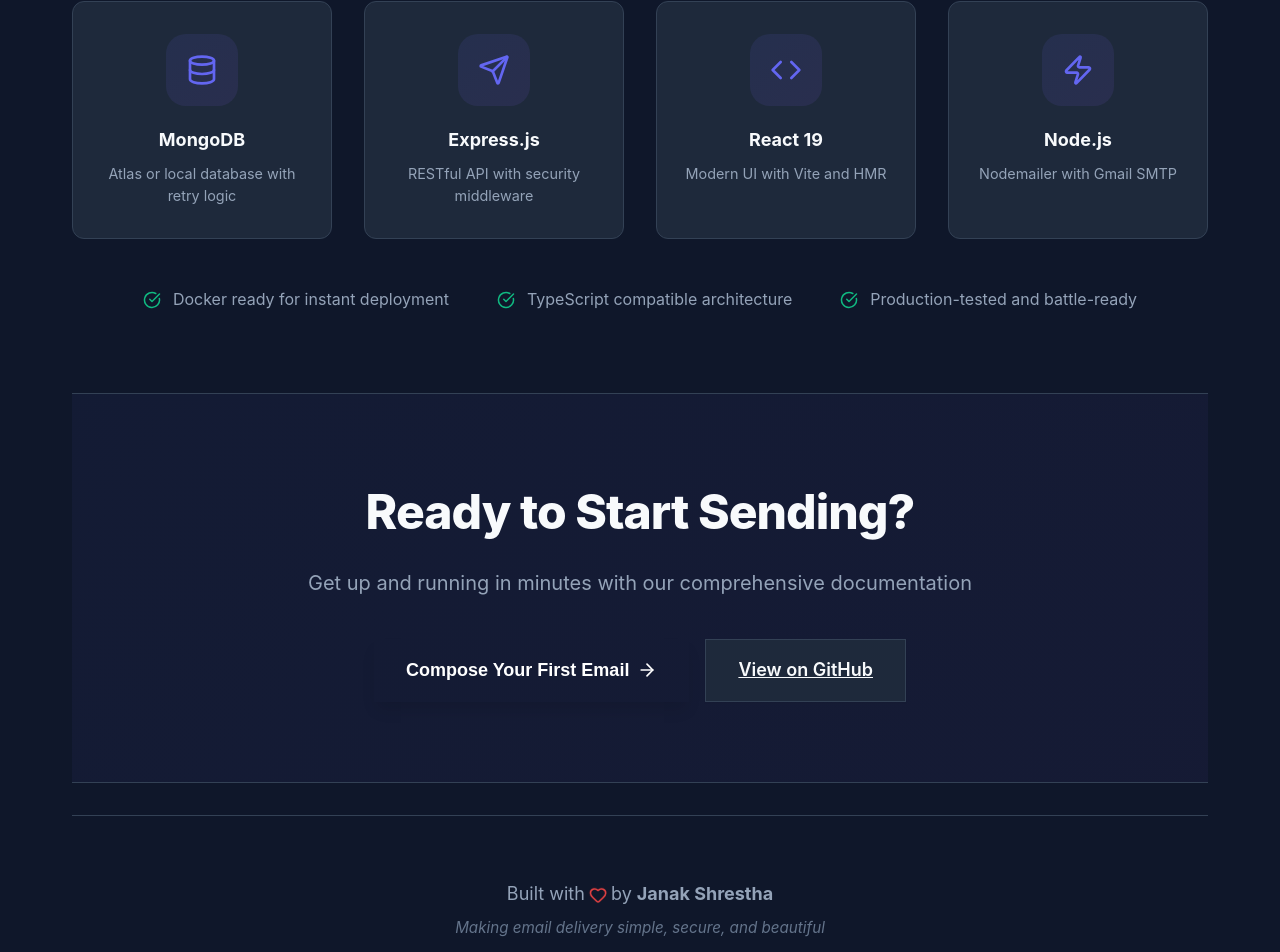
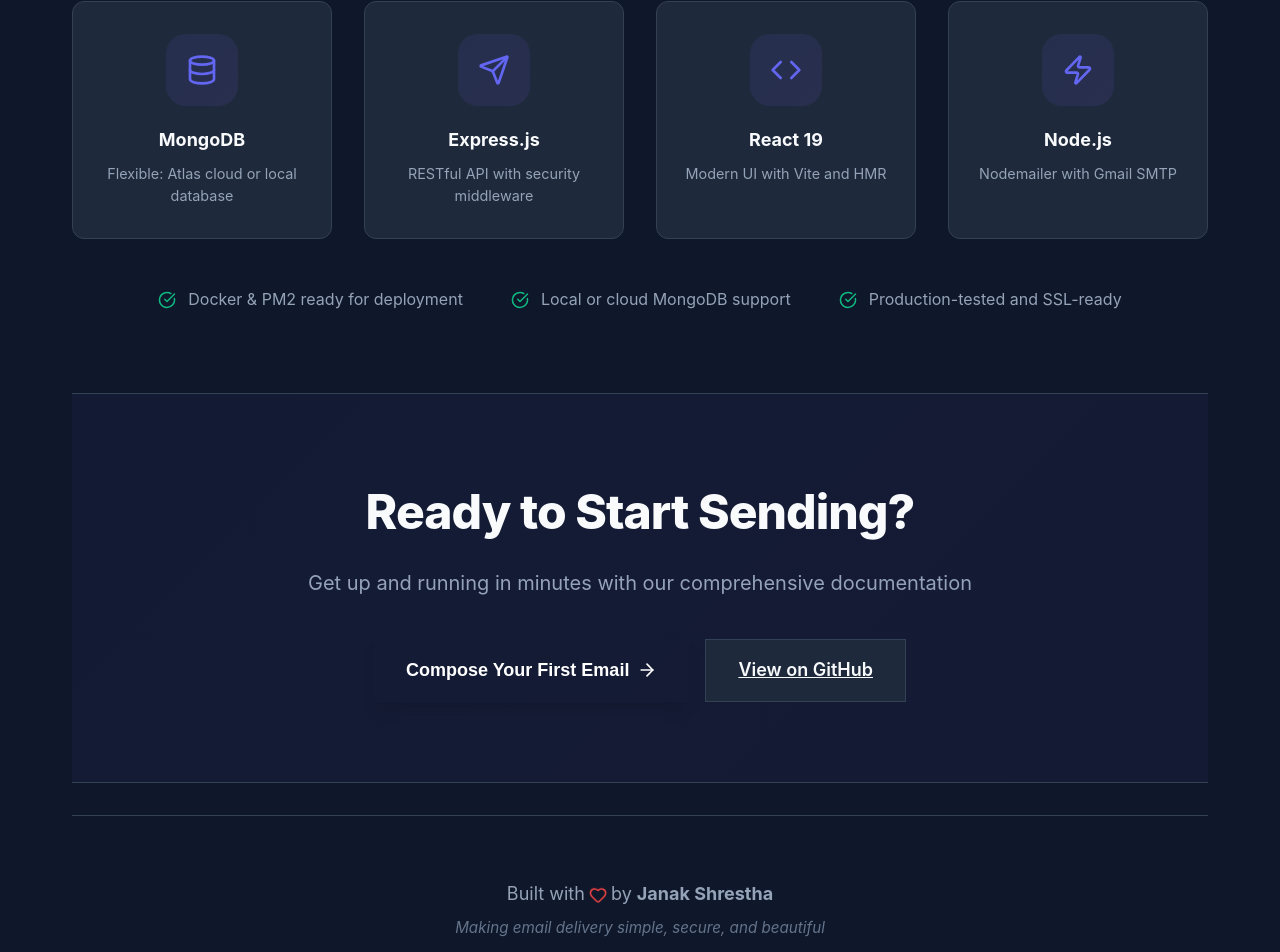
Before and after one commit to janak0ff/MERN-gmail-smpt, a React (Vite) app in the folder frontend/: page / in a window 1280 px wide. Shown: the part 3177-4129 px from the top of the page. Built offline with nearby package versions, Linux system fonts and the light colour scheme.

Commit message:
feat: Add comprehensive deployment options for Docker and PM2, enhance production security, and provide flexible database configurations.

```diff
--- a/frontend/src/components/AboutUs.jsx
+++ b/frontend/src/components/AboutUs.jsx
@@ -36,8 +36,8 @@
                     <div className="icon-box success">
                         <Shield size={24} />
                     </div>
-                    <h3>Privacy & Security</h3>
-                    <p>Self-hosted with Ghost Mode for local-only storage. Hardened with read-only filesystems and strict security headers for enterprise-grade protection.</p>
+                    <h3>Production-Grade Security</h3>
+                    <p>Enterprise-grade security with Helmet headers, CORS protection, rate limiting (10 emails/15min), and optional Ghost Mode for privacy.</p>
                 </div>
 
                 <div className="feature-card-modern">
@@ -52,8 +52,8 @@
                     <div className="icon-box secondary">
                         <Code size={24} />
                     </div>
-                    <h3>Developer Experience</h3>
-                    <p>Built with modern technologies and best practices. Rich text editor, dark mode, and intuitive UI make email management enjoyable.</p>
+                    <h3>Flexible Deployment</h3>
+                    <p>Deploy with Docker or PM2. Switch between local MongoDB and cloud Atlas. SSL-ready with comprehensive deployment guides.</p>
                 </div>
             </div>
 
@@ -75,15 +75,15 @@
                     <div className="story-highlights">
                         <div className="highlight-item">
                             <Sparkles size={20} className="highlight-icon" />
-                            <span>Premium UI/UX with glassmorphism design</span>
+                            <span>Docker & PM2 deployment ready</span>
                         </div>
                         <div className="highlight-item">
                             <Zap size={20} className="highlight-icon" />
-                            <span>Built with modern React 19 and Node.js</span>
+                            <span>Flexible MongoDB: local or cloud Atlas</span>
                         </div>
                         <div className="highlight-item">
                             <Users size={20} className="highlight-icon" />
-                            <span>Community-driven and actively maintained</span>
+                            <span>Production-tested with SSL support</span>
                         </div>
                     </div>
                 </div>
--- a/frontend/src/components/LandingPage.jsx
+++ b/frontend/src/components/LandingPage.jsx
@@ -209,7 +209,7 @@
                             <Database size={32} />
                         </div>
                         <h4>MongoDB</h4>
-                        <p>Atlas or local database with retry logic</p>
+                        <p>Flexible: Atlas cloud or local database</p>
                     </div>
 
                     <div className="tech-item">
@@ -240,15 +240,15 @@
                 <div className="tech-features">
                     <div className="tech-feature-item">
                         <CheckCircle size={18} />
-                        <span>Docker ready for instant deployment</span>
+                        <span>Docker & PM2 ready for deployment</span>
                     </div>
                     <div className="tech-feature-item">
                         <CheckCircle size={18} />
-                        <span>TypeScript compatible architecture</span>
+                        <span>Local or cloud MongoDB support</span>
                     </div>
                     <div className="tech-feature-item">
                         <CheckCircle size={18} />
-                        <span>Production-tested and battle-ready</span>
+                        <span>Production-tested and SSL-ready</span>
                     </div>
                 </div>
             </section>
```
Also changed, not shown: 2 other files (tests, documents, lock files or other folders).
